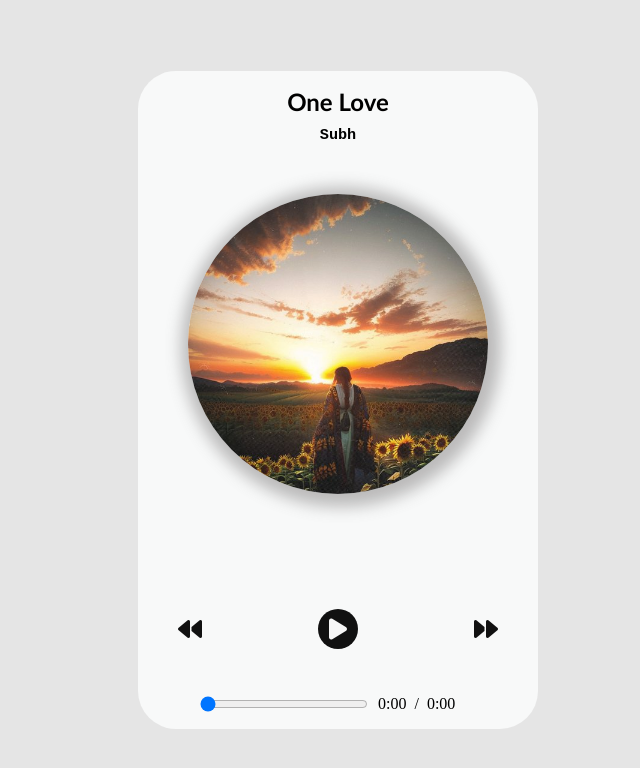
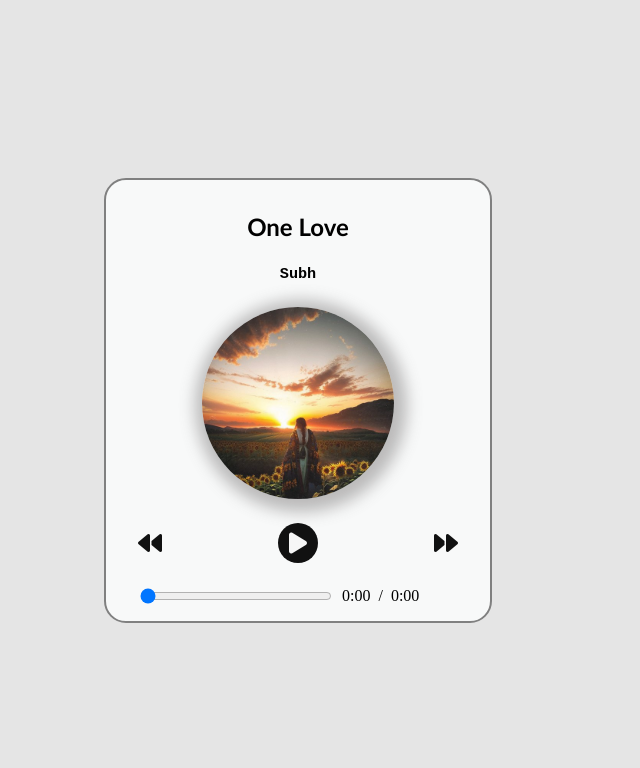
Before and after one commit to Neel1506/Music-Player, a plain HTML site: page index.html in a window 1280 px wide. Shown: the whole page, without its empty margins (342-982 px from the left). Drawn offline with Linux system fonts and the light colour scheme.

Commit message:
spacing issue fixes

```diff
--- a/index.css
+++ b/index.css
@@ -11,10 +11,9 @@
  }
 
  .cd {
-    width: 300px;
-    height: 300px;
+    width: 12rem;
+    height: 12rem;
     border-radius: 50%;
-    margin: 35px 0px;
     box-shadow: 3px 3px 15px 10px rgba(112, 111, 111, 0.45);
  }
 
@@ -42,28 +41,35 @@
  }
 
  .music-box {
-    border-radius: 38px;
+    border-radius: 22px;
     background-color: rgb(248, 249, 249);
-    width: 125%;
-    height: 125%;
+    width: fit-content;
+    height: auto;
     display: flex;
     justify-content: center;
     align-items: center;
     flex-direction: column;
-
+    border: 2px solid gray;
+    padding: 1rem 2rem !important;
+    gap: 1.5rem;
  }
 
  #title {
     text-align: center;
-    margin-top: 5px;
+    /* margin-top: 5px; */
+    padding: 0;
+    margin: 0;
     font-family: 'Gill Sans', 'Gill Sans MT', Calibri, 'Trebuchet MS', sans-serif;
     font-weight: 900;
  }
 
  #artist {
+   padding: 0;
+   margin: 0;
     text-align: center;
-    margin-top: -10px;
+    /* margin-top: -10px; */
     font-family: monospace;
+
  }
 
  .music-controls {
@@ -72,8 +78,8 @@
     align-items: center;
     width: 20rem;
     margin: auto;
-    margin-top: 5rem;
-    margin-bottom: 30px;
+    /* margin-top: 5rem; */
+    /* margin-bottom: 30px; */
  }
 
  .music-controls .fas {
@@ -105,11 +111,11 @@
  }
 
  .progress-container {
-    width: 70%;
+    width: 100%;
     display: flex;
     align-items: center;
     gap: 0.5rem;
-    margin: 1rem;
+    /* margin: 1rem; */
  }
 
  .progress-bar {
@@ -121,17 +127,25 @@
  }
 
  @media (max-width: 768px) {
-   body{
+    body {
        display: flex !important;
        justify-content: center !important;
        align-items: center !important;
        width: fit-content !important;
        height: 100vh !important;
-   }
+       width: 100vw !important;
+       /* margin-left: 2.2rem; */
+    }
+
+    .music-box {
+       box-shadow: 2px 2px 2px 2px #111111;
+    }
+
     .cd {
        width: 200px !important;
        height: 200px !important;
     }
+
     .music-controls {
        width: 90%;
        margin-top: 1rem;
--- a/index.html
+++ b/index.html
@@ -9,7 +9,7 @@
     <link rel="stylesheet" href="index.css">
 </head>
 <body>
-    <div class="container">
+    <!-- <div class="container"> -->
         <div class="music-box">
             <h2 id="title" style="margin-top: 1rem;">One Love</h2>
             <h3 id="artist">Subh</h3>
@@ -29,7 +29,7 @@
                 </div>
         </div>
 
-    </div>
+    <!-- </div> -->
     <script src="index.js"></script>
 </body>
 </html>
```
